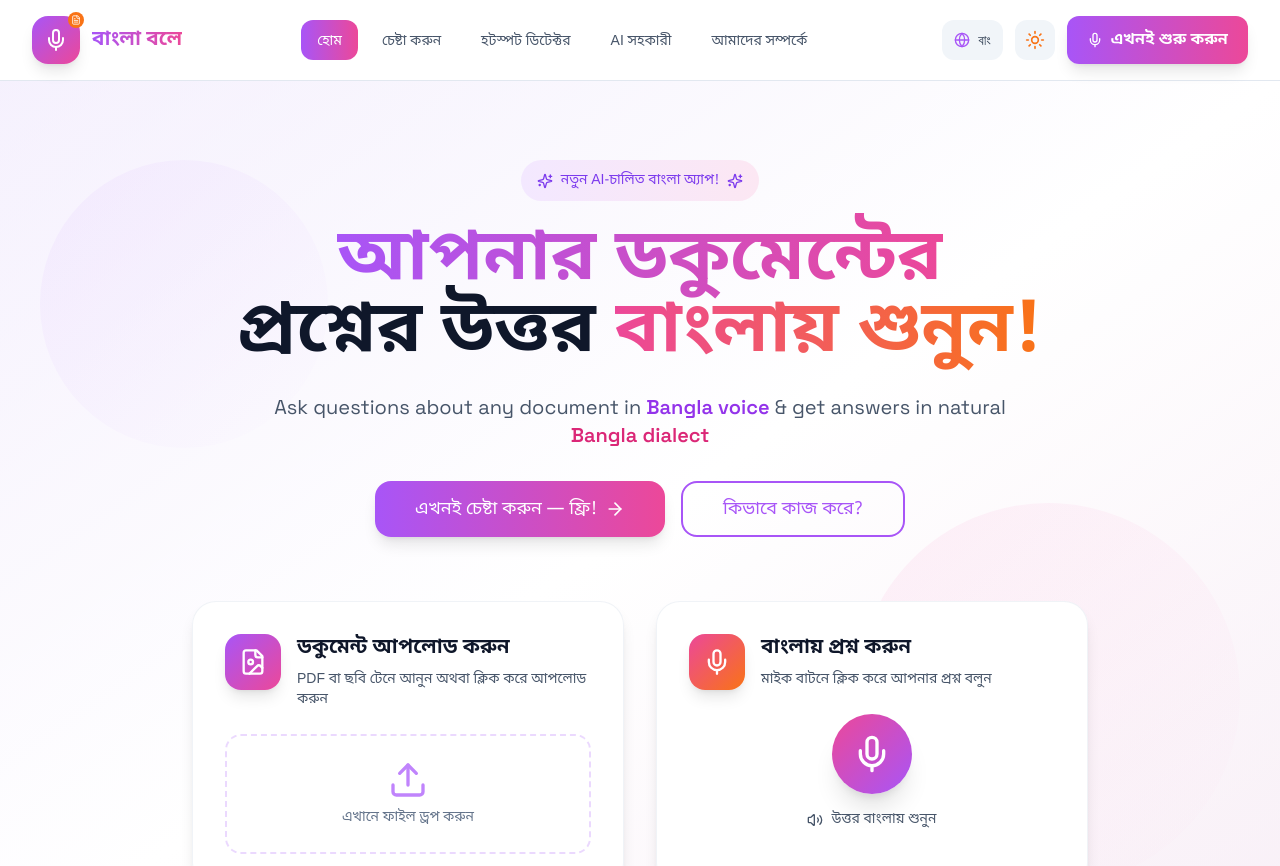
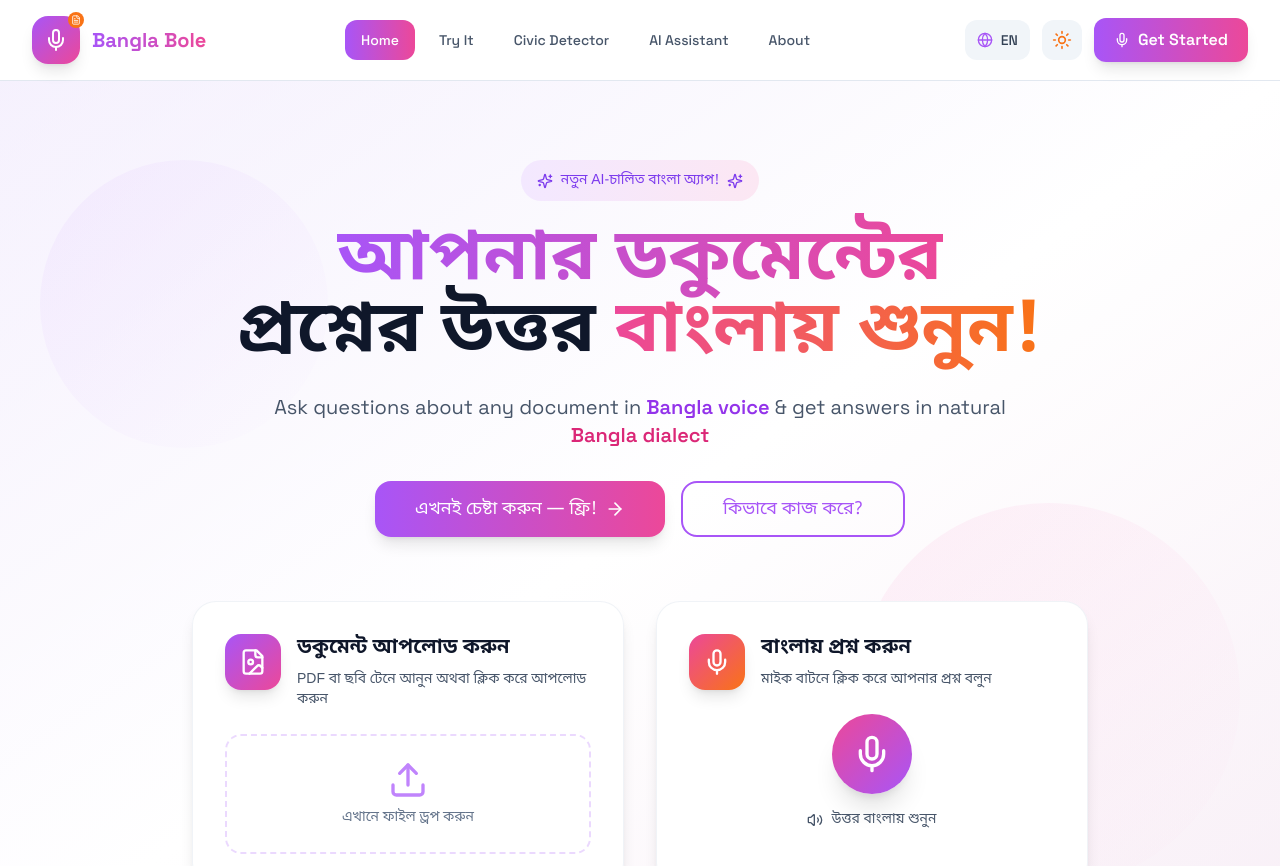
Before and after one commit to Shihab221/ocrdialect, a Next.js app: page / in a window 1280 px wide. Shown: the top 866 px of the page. Built offline with nearby package versions, Linux system fonts and the light colour scheme; a web font is replaced by a local one.

Commit message:
default language english

```diff
--- a/components/language-provider.tsx
+++ b/components/language-provider.tsx
@@ -13,7 +13,7 @@ interface LanguageContextType {
 const LanguageContext = createContext<LanguageContextType | undefined>(undefined);
 
 export function LanguageProvider({ children }: { children: ReactNode }) {
-  const [lang, setLang] = useState<Language>("bn"); // Default Bengali
+  const [lang, setLang] = useState<Language>("en"); // Default English
 
   // Load saved language preference
   useEffect(() => {
```
